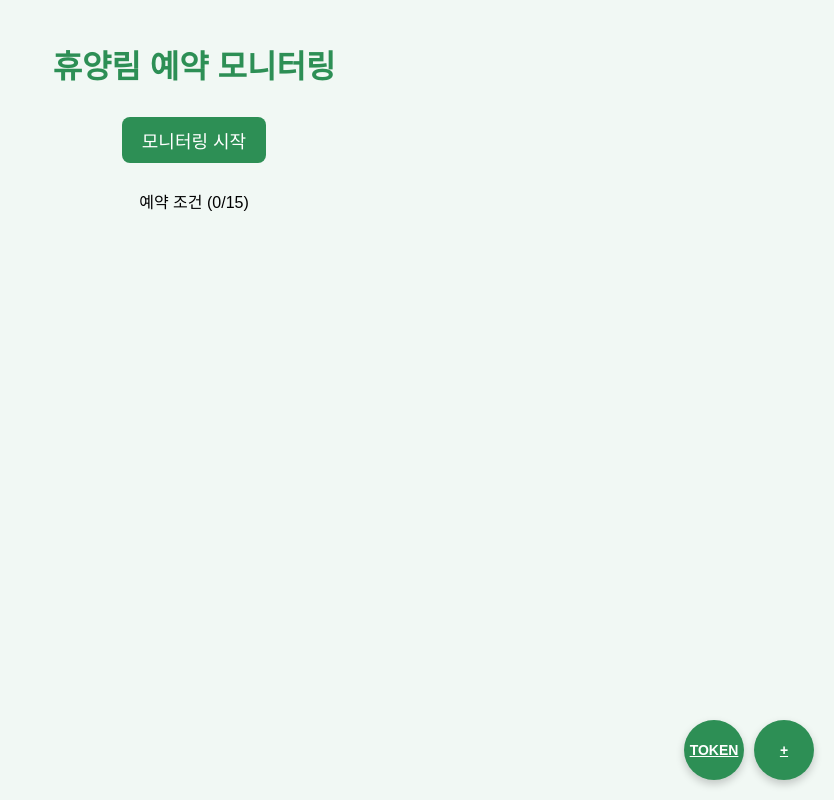
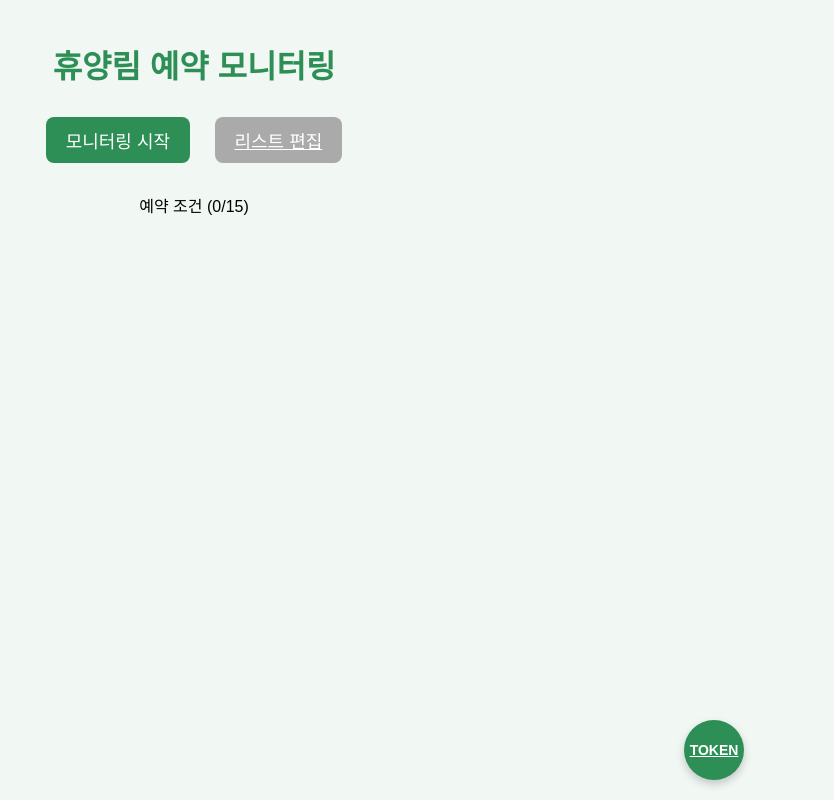
Before and after one commit to jrh1013/forest-bell, a Flask app: page / in a window 1280 px wide. Shown: the whole page, without its empty margins (446-1280 px from the left). Run offline with Flask 3, Linux system fonts and the light colour scheme; data that the repository does not hold is empty.

Commit message:
Update index.html

```diff
--- a/templates/index.html
+++ b/templates/index.html
@@ -2,23 +2,25 @@
 <html lang="ko">
 <head>
     <meta charset="UTF-8">
-    <meta name="viewport" content="width=device-width, initial-scale=1.0">
     <title>휴양림 예약 모니터링</title>
     <link rel="stylesheet" href="/static/style.css">
 </head>
 <body>
 <div class="container">
     <h1>휴양림 예약 모니터링</h1>
-    <button class="btn" onclick="startWorkflow()">모니터링 시작</button>
+    <div style="margin-bottom: 20px;">
+        <button class="btn" onclick="startWorkflow()">모니터링 시작</button>
+        <a href="/edit" class="btn btn-gray">리스트 편집</a>
+    </div>
     <p>예약 조건 (<span id="count">0</span>/15)</p>
     <div id="list"></div>
-    <!-- 플로팅 버튼 -->
-    <a href="/add" class="fab">+</a>
+
+    <!-- ✅ 플로팅 버튼들 -->
     <a href="/token" class="fab token">TOKEN</a>
 </div>
 <script src="/static/script.js"></script>
 <script>
-render();
+render(); // ✅ 페이지 로드 시 예약 리스트 불러오기
 </script>
 </body>
 </html>
```
